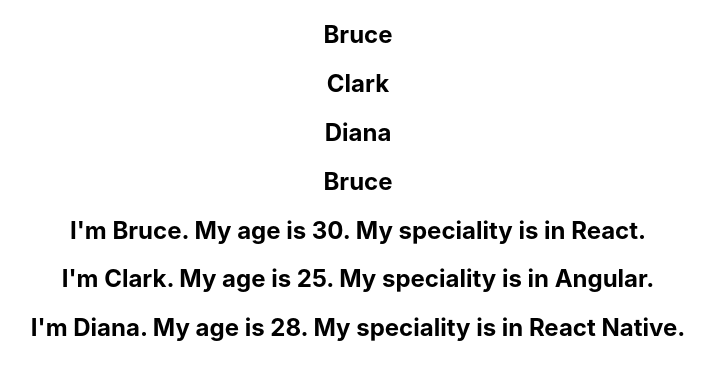
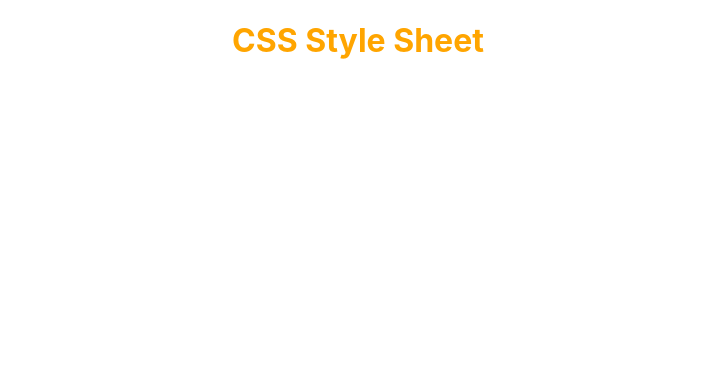
Before and after one commit to madiha-m/React, a React (Create React App) app in the folder basics/: page / in a window 1280 px wide. Shown: the top 380 px of the page, without its empty margins (282-997 px from the left). Built offline with nearby package versions, Linux system fonts and the light colour scheme.

Commit message:
css styling: pass css value via prop

```diff
--- a/basics/src/App.js
+++ b/basics/src/App.js
@@ -11,12 +11,14 @@
 import ParentComponent from "./components/ParentComponent";
 import UserGreeting from "./components/UserGreeting";
 import NameList from "./components/NameList";
+import CssStylesheet from "./components/CssStylesheet";
 // import Greet from "./components/Greet";
 
 function App() {
   return (
     <div className="App">
-      <NameList />
+      <CssStylesheet primary={true} />
+      {/* <NameList /> */}
       {/* <UserGreeting /> */}
       {/* <ParentComponent /> */}
       {/* <EventBind /> */}
--- /dev/null
+++ b/basics/src/components/CssStylesheet.js
@@ -0,0 +1,14 @@
+import React from "react";
+import "./cssStyling.css";
+
+function CssStylesheet(props) {
+  let className = props.primary ? "primary" : "";
+
+  return (
+    <div>
+      <h1 className={className}>CSS Style Sheet</h1>
+    </div>
+  );
+}
+
+export default CssStylesheet;
--- /dev/null
+++ b/basics/src/components/cssStyling.css
@@ -0,0 +1,3 @@
+.primary {
+  color: orange;
+}
```
Also changed, not shown: 2 other files (tests, documents, lock files or other folders).
